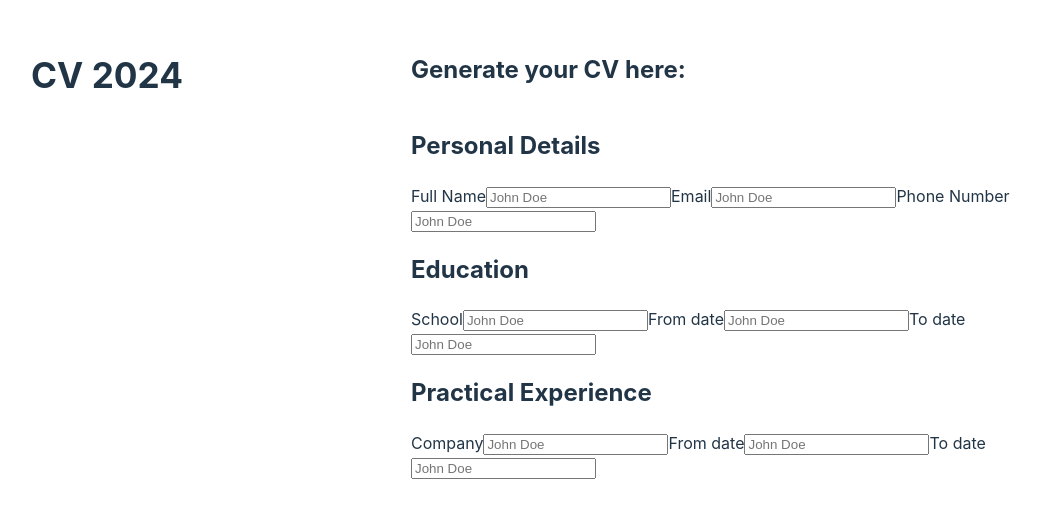
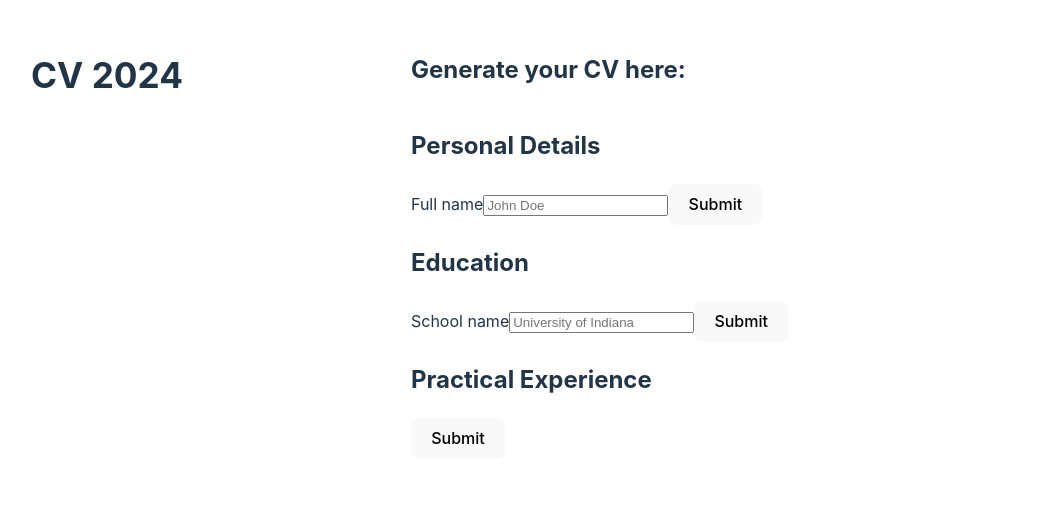
Before and after one commit to anjahrot/CVApplication, a React (Vite) app: page / in a window 1280 px wide. Shown: the top 518 px of the page, without its empty margins (229-1267 px from the left). Built offline with nearby package versions, Linux system fonts and the light colour scheme.

Commit message:
<fix>Restructure to have InputItem as a component used in app, instead of in Section component. Section component having a children prop, to be able to have different number of inputs for each section.

```diff
--- a/src/App.jsx
+++ b/src/App.jsx
@@ -2,9 +2,9 @@
 import './App.css'
 import Resume from './components/resume.jsx'
 import Section from './components/section.jsx'
+import InputItem from './components/inputItem.jsx'
 
 function App() {
-
 
   return (
     <>
@@ -13,30 +13,27 @@ function App() {
         />
         <div className="inputContainer">
           <h2>Generate your CV here: </h2>
-          <Section
-            title='Personal Details'
-            items={[
-              'Full Name',
-              'Email',
-              'Phone Number'
-            ]}
-          />
-          <Section
-            title='Education'
-            items={[
-              'School',
-              'From date',
-              'To date'
-            ]}
-          />
-          <Section
-            title='Practical Experience'
-            items={[
-              'Company',
-              'From date',
-              'To date'
-            ]}
-          />
+          <Section title='Personal Details'>
+            <InputItem
+              label="Full name"
+              name = "full-name"
+              placeholder='John Doe'
+            />
+          </Section>
+
+          <Section title='Education'>
+            <InputItem
+              label='School name'
+              name='school'
+              placeholder='University of Indiana'
+            />
+          </Section>
+
+          <Section title='Practical Experience'>
+
+
+          </Section>
+
         </div>
       </div>
     </>
--- a/src/components/inputItem.jsx
+++ b/src/components/inputItem.jsx
@@ -1,8 +1,10 @@
-export default function InputItem({label, type, placeholder}){
+export default function InputItem({label, name, type="text", placeholder=""}){
     return (
         <>
-          <label>{label}</label>
-          <input type={type} placeholder={placeholder}></input>
+          <label>
+            {label}
+            <input name={name} type={type} placeholder={placeholder}></input>
+          </label>
         </>
     )
 }
--- a/src/components/section.jsx
+++ b/src/components/section.jsx
@@ -1,13 +1,10 @@
-import InputItem from './inputItem.jsx'
-
-export default function Section({title, items}){
+export default function Section({title, children}){
     return(
         <>
          <h2>{title}</h2>
          <form>
-            {items.map(item => {
-                return <InputItem key={item} label={item} type='text' placeholder='John Doe'/>
-            })}
+            {children}
+            <button type='submit'>Submit</button>
          </form>
         </>
     );
```
